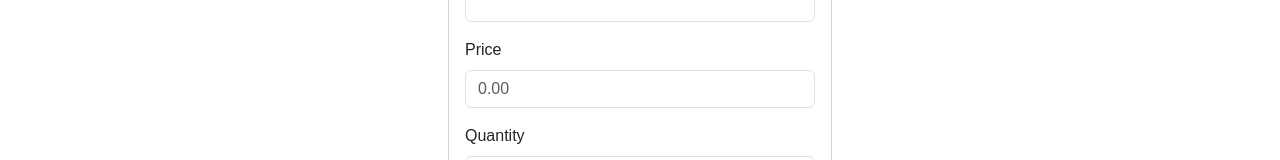
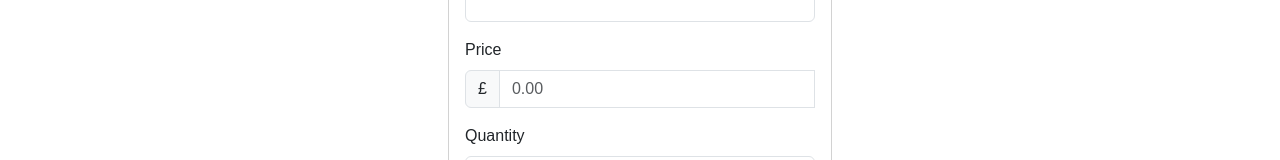
Before and after one commit to haroon-ali-dev/point-of-sale, a Next.js app in the folder admin/: page /products in a window 1280 px wide. Shown: the part 315-475 px from the top of the page. Built offline with nearby package versions, Linux system fonts and the light colour scheme; sample sign-in values are in the browser's storage; a web font is replaced by a local one.

Commit message:
add pound symbol to price field for admin

```diff
--- a/admin/pages/products/index.js
+++ b/admin/pages/products/index.js
@@ -1,6 +1,6 @@
 import Head from 'next/head'
 import { useState } from 'react';
-import { Card, Form, Button, Spinner, Alert } from 'react-bootstrap';
+import { Card, Form, Button, Spinner, Alert, InputGroup } from 'react-bootstrap';
 import { useForm } from "react-hook-form";
 import { yupResolver } from "@hookform/resolvers/yup";
 import * as yup from "yup";
@@ -69,15 +69,20 @@ export function ProductsContent() {
 
                             <Form.Group className="mb-3" controlId="price">
                                 <Form.Label>Price</Form.Label>
+                                <InputGroup>
+                                    <InputGroup.Text id="inputGroupPrepend">£</InputGroup.Text>
                                     <Form.Control
                                         type="text"
                                         placeholder='0.00'
+                                        aria-describedby="inputGroupPrepend"
                                         {...register("price")}
                                         isInvalid={errors.price?.message}
                                     />
                                     <Form.Control.Feedback type="invalid">
                                         {errors.price?.message}
                                     </Form.Control.Feedback>
+                                </InputGroup>
+
                             </Form.Group>
 
                             <Form.Group className="mb-3" controlId="quantity">
```
Lines whose indentation alone changed are shown as unchanged.
